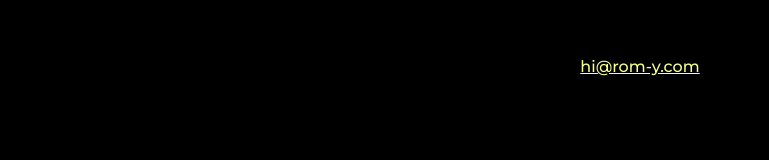
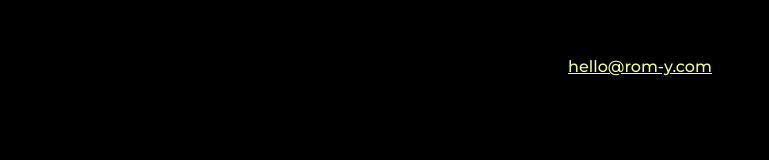
Before and after one commit to lalaromy/rom-y-web, a Next.js app: page /contact in a window 1280 px wide. Shown: the part 121-281 px from the top of the page, without its empty margins (0-769 px from the left). Built offline with nearby package versions, Linux system fonts and the light colour scheme.

Commit message:
changed email

```diff
--- a/pages/contact.js
+++ b/pages/contact.js
@@ -36,7 +36,7 @@ const Contact = () => {
         {meta}
       </Head>
       <div className="contact-container">
-        <a href="mailto:hi@rom-y.com">hi@rom-y.com</a>
+        <a href="mailto:hello@rom-y.com">hello@rom-y.com</a>
         <a href="https://github.com/romyabbrederis" target="_blank">
           {" "}
           <img className="icon" src="../coding.png" />
```
